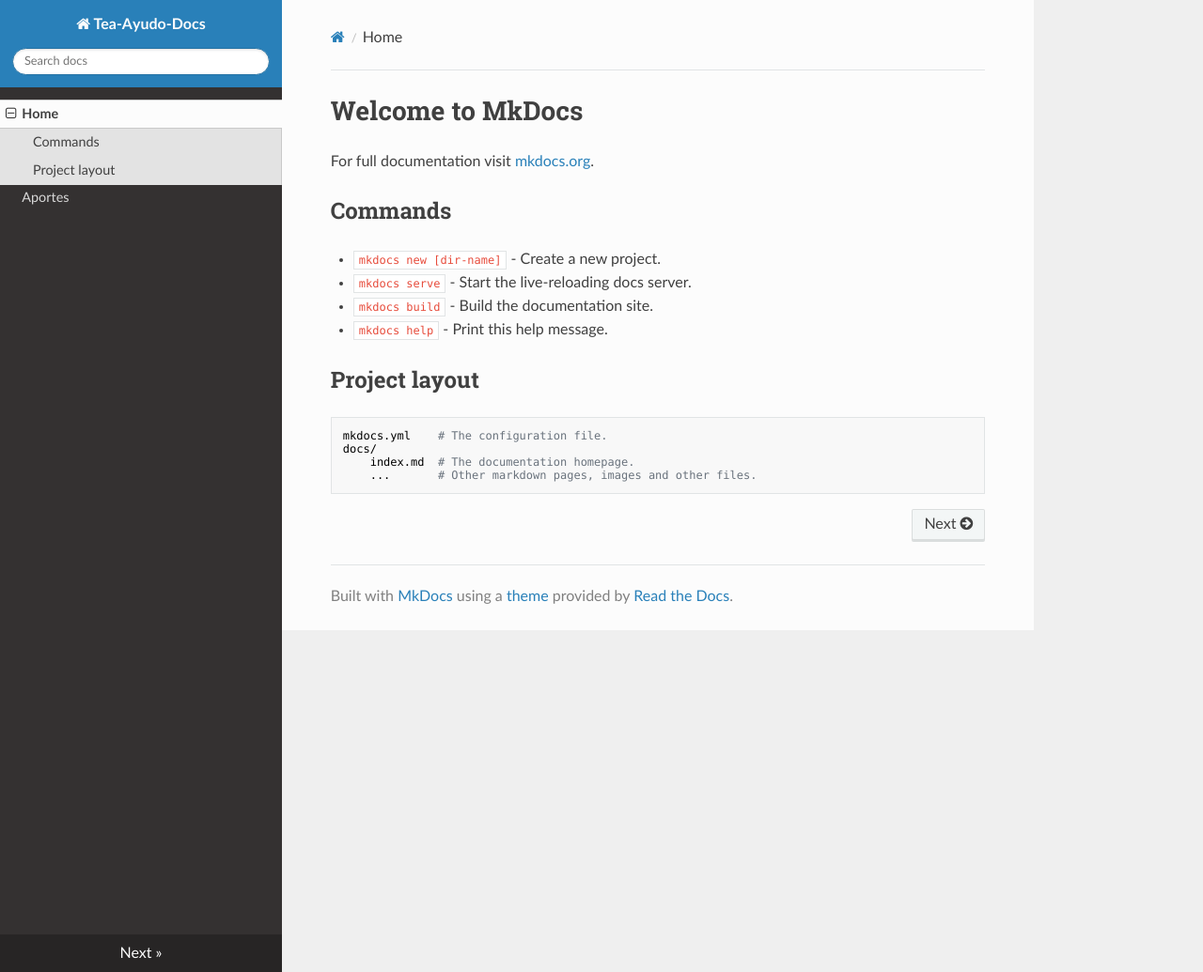
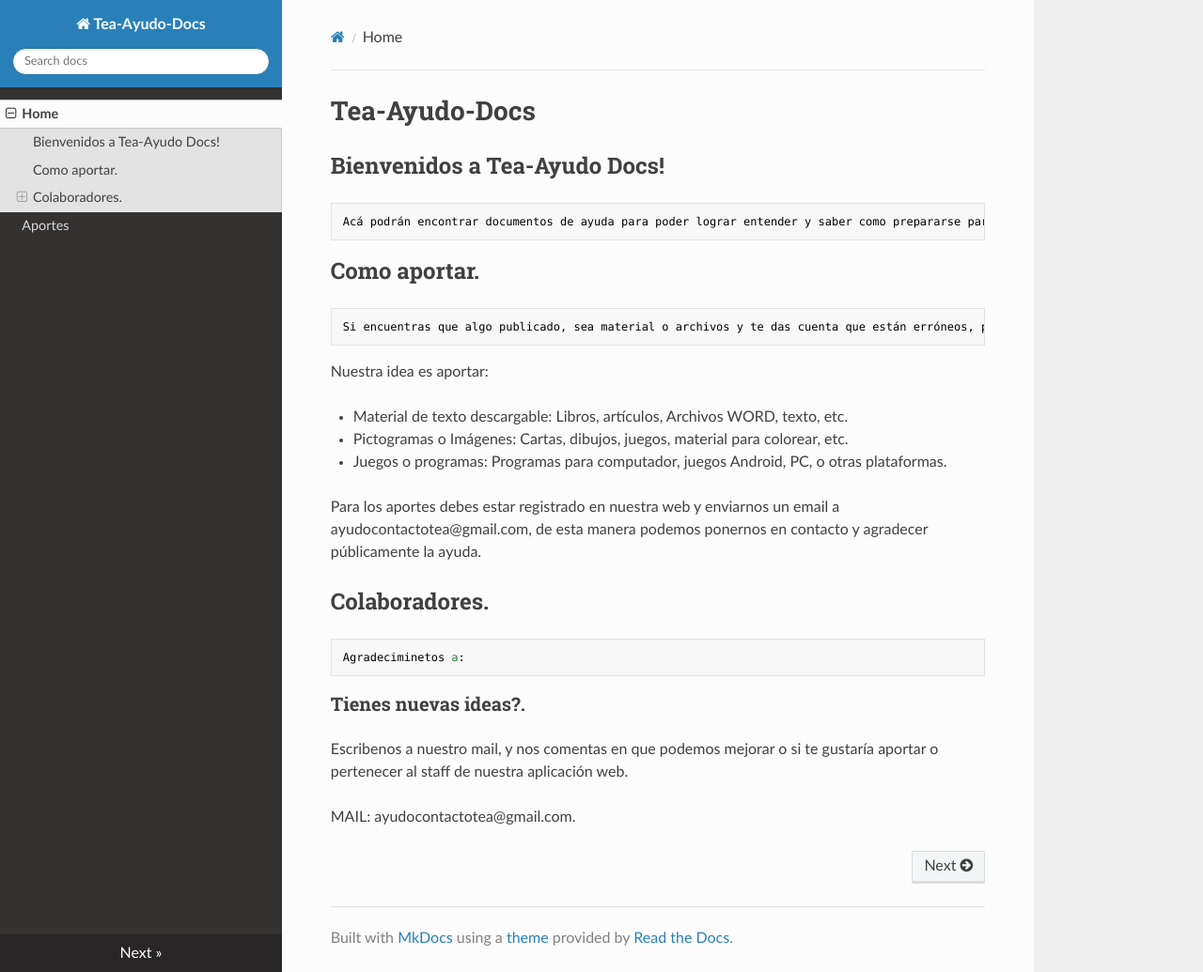
Before and after one commit to josearandav/Tea-Docs, an MkDocs documentation site: the page built from docs/index.md, in a window 1280 px wide and 1035 px high. Shown: the whole window at 94% size. Built offline with MkDocs 1.6.1, drawn with Linux system fonts in a browser that asks for light colours; nearby versions of some CDN libraries; old or Windows-style settings are respelled for this version of MkDocs.

Commit message:
modificacion de index

```diff
--- a/docs/index.md
+++ b/docs/index.md
@@ -1,17 +1,30 @@
-# Welcome to MkDocs
+#Tea-Ayudo-Docs
 
-For full documentation visit [mkdocs.org](http://mkdocs.org).
 
-## Commands
 
-* `mkdocs new [dir-name]` - Create a new project.
-* `mkdocs serve` - Start the live-reloading docs server.
-* `mkdocs build` - Build the documentation site.
-* `mkdocs help` - Print this help message.
+## Bienvenidos a Tea-Ayudo Docs!
 
-## Project layout
+	Acá podrán encontrar documentos de ayuda para poder lograr entender y saber como prepararse para enfrentar el Autismo, la idea es hacerlo mas sencillo y con apoyo.
 
-    mkdocs.yml    # The configuration file.
-    docs/
-        index.md  # The documentation homepage.
-        ...       # Other markdown pages, images and other files.
+## Como aportar.
+
+    Si encuentras que algo publicado, sea material o archivos y te das cuenta que están erróneos, puedes ayudar a corregirlos o también puedes aportar cosas nuevas.
+
+Nuestra idea es aportar:
+
+- Material de texto descargable: Libros, artículos, Archivos WORD, texto, etc.
+- Pictogramas o Imágenes: Cartas, dibujos, juegos, material para colorear, etc.
+- Juegos o programas: Programas para computador, juegos Android, PC, o otras plataformas.
+
+Para los aportes debes estar registrado en nuestra web y enviarnos un email a ayudocontactotea@gmail.com, de esta manera podemos ponernos en contacto y agradecer públicamente la ayuda.
+
+## Colaboradores.
+
+	Agradeciminetos a:
+
+
+### Tienes nuevas ideas?.
+
+Escribenos a nuestro mail, y nos comentas en que podemos mejorar o si te gustaría aportar o pertenecer al staff de nuestra aplicación web.
+
+MAIL: ayudocontactotea@gmail.com.
```
